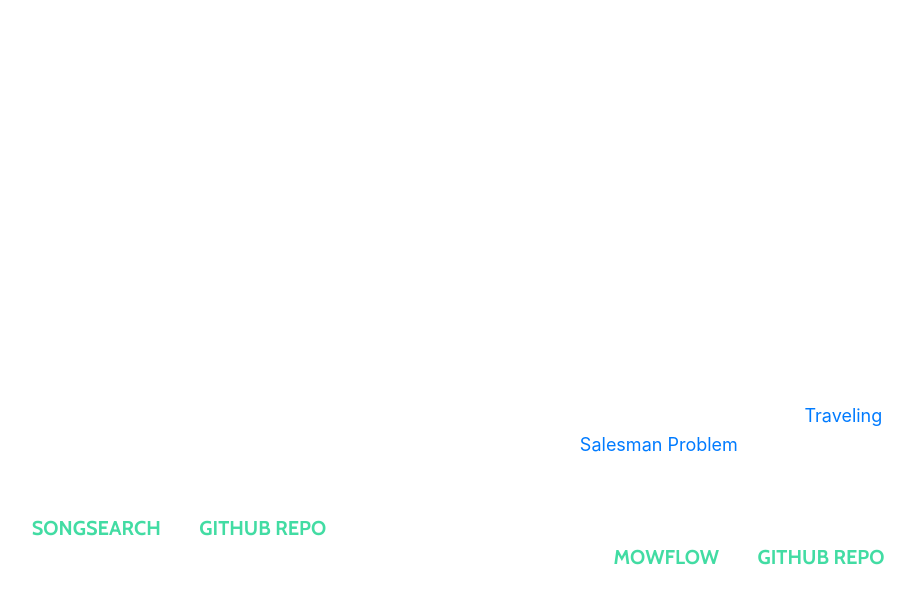
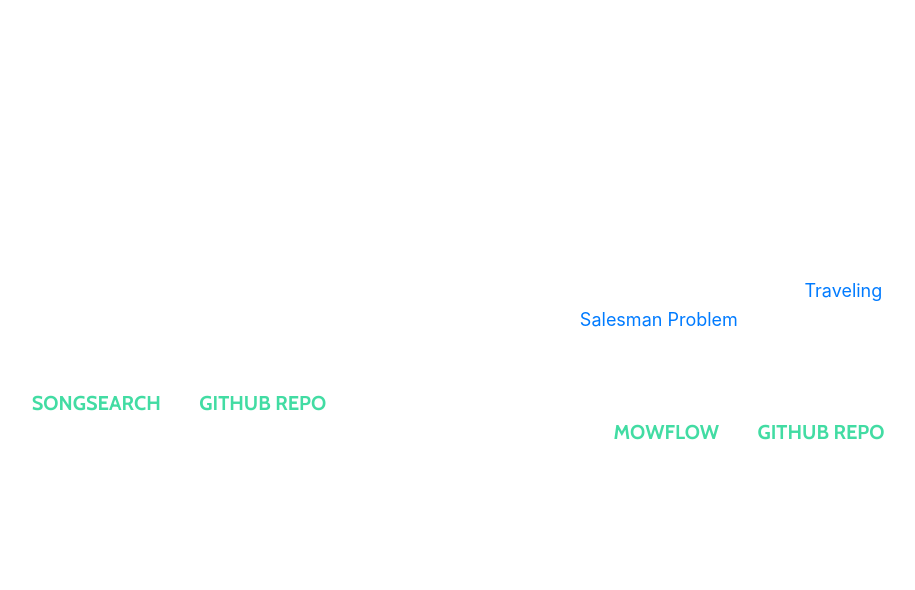
Before and after one commit to palmierie/palmierie.github.io, a website with bundled scripts: page index.html in a window 1280 px wide. Shown: the part 1681-2271 px from the top of the page, without its empty margins (176-1091 px from the left). Built offline with nearby package versions, Linux system fonts and the light colour scheme.

Commit message:
fixed padding on projects section

```diff
--- a/css/grayscale.css
+++ b/css/grayscale.css
@@ -188,6 +188,9 @@
 .content-section {
   padding-top: 150px;
   padding-bottom: 150px; }
+  .content-section-projects {
+    padding-top: 75px;
+    padding-bottom: 150px; }
 
 .download-section {
   color: white;
--- a/index.html
+++ b/index.html
@@ -94,7 +94,7 @@
     </section>
 
     <!-- Project Section -->
-    <section id="projects" class="download-section content-section text-center">
+    <section id="projects" class="download-section content-section-projects text-center">
       <div class="container">
         <div class="col-lg-8 mx-auto">
           <h2>Projects</h2>
```
